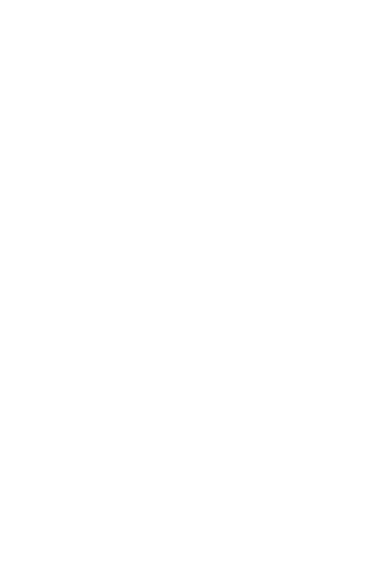
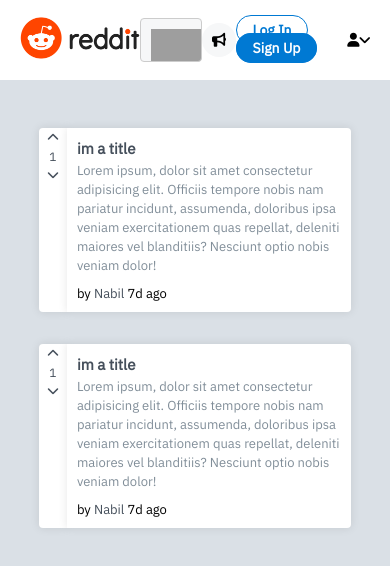
Before and after one commit to GSG-G11/nabils-reddit, a website: page views/index.html in a window 390 px wide. Drawn offline with Linux system fonts and the light colour scheme; grey boxes are pictures that could not be loaded.

Commit message:
added the home

```diff
--- a/views/css/style.css
+++ b/views/css/style.css
@@ -0,0 +1,273 @@
+@import url('https://fonts.googleapis.com/css2?family=IBM+Plex+Sans&display=swap');
+
+:root {
+    --blue: #0079d3;
+    --white: #fff;
+    --black: #000;
+    --orange: #FF5700;
+
+}
+
+
+* {
+    margin: 0;
+    padding: 0;
+    box-sizing: border-box;
+}
+
+body {
+    font-family: 'IBM Plex Sans', sans-serif;
+    font-size: 14px;
+    background: #DAE0E6;
+}
+
+header {
+    background: #fff;
+    height: 80px;
+    width: 100%;
+    display: flex;
+    justify-content: space-between;
+    align-items: center;
+    padding: 0 20px;
+}
+
+header div {
+    display: flex;
+    align-items: center;
+}
+
+.logo {
+    width : 120px;
+}
+
+
+input.website-search{
+    position: relative;
+    width: 50vw;
+    border: 1px solid #ccc;
+    border-radius: 4px;
+    font-size: 1rem;
+    background-color: #F6F7F8;
+    background-image: url(https://www.w3schools.com/css/searchicon.png);
+    background-position: 10px 10px;
+    background-repeat: no-repeat;
+    padding: 12px 20px 12px 40px;
+}
+
+input.website-search:focus, input.website-search:active, input.website-search:hover {
+    border: 4px solid var(--blue);
+    background-color: #fff;
+}
+
+.fa-bullhorn{
+    background-color: #F6F7F8 ;
+    border-radius: 50%;
+    padding: 10px;
+}
+
+.header-text  a {
+    text-decoration: none;
+    padding: 10px;
+    border-radius: 99999px;
+    padding: 5px 4vw;
+    font-weight: 600;
+    cursor: pointer;
+}
+.header-text  a:nth-child(1){
+    background: #fff;
+    color: var(--blue);
+    border: 1px solid var(--blue);
+
+}
+
+.header-text  a:nth-child(2){
+    background: var(--blue);
+    color: var(--white);
+    border: 1px solid var(--blue);
+
+}
+
+
+
+
+
+
+
+
+.posts-container {
+    margin-top: 2rem;
+    width: 100%;
+    height: 100vh;
+    display: flex;
+    align-items: center;
+    flex-direction: column;
+}
+
+.post{
+    display: flex;
+    width: 80vw;
+    max-width: 1200px;
+    margin: 1rem;
+
+
+}
+.votes{
+    display: flex;
+    flex-direction: column;
+    -webkit-box-align: center;
+    align-items: center;
+    width: 30px;
+    padding: 4px;
+    font-size: 12px;
+    line-height: 25px;
+    font-weight: 500;
+    text-align: center;
+    color: rgb(69, 79, 91);
+    background-color: var(--white);
+    box-shadow: 0px 0px 10px rgba(0, 0, 0, 0.1);
+    border-radius:  4px 0 0 4px ;
+
+}
+
+.content-container{
+    display: flex;
+    flex-direction: column;
+    width: 100%;
+    padding: 10px;
+    border-radius: 0 4px 4px 0;
+    background-color: var(--white);
+    box-shadow: 0px 0px 10px rgba(0, 0, 0, 0.1);
+
+}
+
+.title {
+    overflow: hidden;
+    text-overflow: ellipsis;
+    white-space: nowrap;
+    display: block;
+    font-size: 15px;
+    line-height: 21px;
+    font-weight: 900;
+    text-decoration: none;
+    color: rgb(69, 79, 91);
+}
+
+.content {
+    overflow: hidden;
+    text-overflow: ellipsis;
+    white-space: nowrap;
+    max-width: 800px;
+    padding-bottom: 1px;
+    font-size: 13px;
+    line-height: 19px;
+    color: rgb(129, 142, 153);
+    margin-bottom: 0.5rem ;
+
+}
+
+.details {
+    font-size: 13px;
+    margin-top: auto;
+    overflow: hidden;
+    text-overflow: ellipsis;
+    white-space: nowrap;
+}
+.details > a {
+    transition: color 0.1s ease 0s;
+    text-underline-position: under;
+    text-decoration: none;
+    color: rgb(69, 79, 91);
+}
+div > a:hover {
+    color: var(--blue);
+}
+div > p {
+    white-space: normal;
+    margin-bottom: 0.1rem ;
+}
+
+
+.modal {
+    display: none; /* Hidden by default */
+    position: fixed; /* Stay in place */
+    z-index: 1; /* Sit on top */
+    padding-top: 100px; /* Location of the box */
+    left: 0;
+    top: 0;
+    width: 100%; /* Full width */
+    height: 100%; /* Full height */
+    overflow: auto; /* Enable scroll if needed */
+    background-color: rgb(0,0,0); /* Fallback color */
+    background-color: rgba(0,0,0,0.4); /* Black w/ opacity */
+  }
+
+  /* Modal Content */
+  .modal-content {
+    position: relative;
+    background-color: #fefefe;
+    margin: auto;
+    padding: 0;
+    border: 1px solid #888;
+    width: 80%;
+    box-shadow: 0 4px 8px 0 rgba(0,0,0,0.2),0 6px 20px 0 rgba(0,0,0,0.19);
+    -webkit-animation-name: animatetop;
+    -webkit-animation-duration: 0.4s;
+    animation-name: animatetop;
+    animation-duration: 0.4s
+  }
+
+  /* Add Animation */
+  @-webkit-keyframes animatetop {
+    from {top:-300px; opacity:0}
+    to {top:0; opacity:1}
+  }
+
+  @keyframes animatetop {
+    from {top:-300px; opacity:0}
+    to {top:0; opacity:1}
+  }
+
+  /* The Close Button */
+  .close {
+    color: white;
+    float: right;
+    font-size: 28px;
+    font-weight: bold;
+  }
+
+  .close:hover,
+  .close:focus {
+    color: #000;
+    text-decoration: none;
+    cursor: pointer;
+  }
+
+  .modal-header {
+    padding: 2px 16px;
+    background-color: var(--orange);
+    color: white;
+  }
+
+  .modal-body {padding: 2px 16px;}
+
+
+
+@media screen and (max-width: 920px) {
+    input.website-search{
+        width: 38vw
+    }
+}
+
+
+@media screen and (max-width: 700px) {
+    input.website-search{
+        width: 28vw
+    }
+}
+
+
+@media screen and (max-width: 560px) {
+    input.website-search{
+        width: 9vw
+    }
+}
--- a/views/index.html
+++ b/views/index.html
@@ -1,16 +1,147 @@
 <!DOCTYPE html>
 <html lang="en">
-<head>
-    <meta charset="UTF-8">
-    <meta http-equiv="X-UA-Compatible" content="IE=edge">
-    <meta name="viewport" content="width=device-width, initial-scale=1.0">
-    <link rel="icon" type="image/x-icon" href="/views/media/favicon.ico">
-<link rel="stylesheet" href="/views/css/style.css">
+  <head>
+    <meta charset="UTF-8" />
+    <meta http-equiv="X-UA-Compatible" content="IE=edge" />
+    <meta name="viewport" content="width=device-width, initial-scale=1.0" />
+    <link
+      rel="stylesheet"
+      href="https://cdnjs.cloudflare.com/ajax/libs/font-awesome/6.0.0/css/all.min.css"
+      integrity="sha512-9usAa10IRO0HhonpyAIVpjrylPvoDwiPUiKdWk5t3PyolY1cOd4DSE0Ga+ri4AuTroPR5aQvXU9xC6qOPnzFeg=="
+      crossorigin="anonymous"
+      referrerpolicy="no-referrer"
+    />
+    <link rel="icon" type="image/x-icon" href="/views/media/favicon.ico" />
+    <link rel="stylesheet" href="/views/css/style.css" />
     <title>Reddit</title>
-</head>
-<body>
+  </head>
+  <body>
+    <!-- reddit header here -->
+    <header>
+      <div class="logo">
+        <a href="/">
+          <img class="logo" src="/views/media/logo.png" alt="Reddit" />
+        </a>
+      </div>
+      <div>
+        <input class="website-search" type="text" name="search" placeholder="Search Reddit" />
+      </div>
+      <i class="fa fa-bullhorn"></i>
+
+      <div class="header-text">
+        <p>
+          <a id="logIn" >Log In</a>
+          <a id="signUp" >Sign Up</a>
+        </p>
+      </div>
+      <div>
+        <i class="fa fa-user"></i>
+        <i class="fa-solid fa-angle-down"></i>
+      </div>
+    </header>
+    <!-- reddit main content here -->
+    <main>
+        <div id="logInModal" class="modal">
+
+        <div class="modal-content">
+            <div class="modal-header">
+              <span class="close">&times;</span>
+              <h2>Log in</h2>
+            </div>
+            <div class="modal-body">
+                <div class="">
+                    <i class="fas fa-envelope"></i>
+                    <input type="email" id="" placeholder="Your email" >
+                  </div>
+
+                  <div class="">
+                    <i class="fas fa-lock"></i>
+                    <input type="password" placeholder="Your password" id="">
+                  </div>
+                  <div>
+                    <button class="btn-signin">Log in</button>
+                  </div>
+            </div>
+
+          </div>
+
+        </div>
+
+        <div id="signUpModal" class="modal">
+
+            <div class="modal-content">
+                <div class="modal-header">
+                  <span class="close">&times;</span>
+                  <h2>Sign up</h2>
+                </div>
+                <div class="modal-body">
+                    <div class="">
+                        <i class="fas fa-user"></i>
+                        <input type="email" id="" placeholder="Your username" >
+                      </div>
+
+                    <div class="">
+                        <i class="fas fa-envelope"></i>
+                        <input type="email" id="" placeholder="Your email" >
+                      </div>
+
+                      <div class="">
+                        <i class="fas fa-lock"></i>
+                        <input type="password" placeholder="Your password" id="">
+                      </div>
+                      <div>
+                        <button class="btn-signin">Sign in</button>
+                      </div>
+                </div>
+
+              </div>
+
+            </div>
 
 
-    <script src="/views/js/dom.js"></script>
-</body>
+
+        <section class="posts-container">
+
+        <div class="post">
+        <div class="votes">
+            <i class="fa-solid fa-chevron-up up-vote"></i><span>1</span
+          ><i class="fa-solid fa-chevron-down down-vote"></i>
+        </div>
+        <div class="content-container">
+          <div class="title">
+              <p>im a title</p>
+          </div>
+          <div class="content">
+           <p>Lorem ipsum, dolor sit amet consectetur adipisicing elit. Officiis tempore nobis nam pariatur incidunt, assumenda, doloribus ipsa veniam exercitationem quas repellat, deleniti maiores vel blanditiis? Nesciunt optio nobis veniam dolor!</p>
+          </div>
+          <div class="details">
+          <span>by</span
+            >&nbsp;<a href="/" class="owner">Nabil</a>&nbsp;<span>7d ago</span>
+          </div>
+        </div>
+    </div>
+    <div class="post">
+        <div class="votes">
+            <i class="fa-solid fa-chevron-up up-vote"></i><span>1</span
+          ><i class="fa-solid fa-chevron-down down-vote"></i>
+        </div>
+        <div class="content-container">
+          <div class="title">
+              <p>im a title</p>
+          </div>
+          <div class="content">
+           <p>Lorem ipsum, dolor sit amet consectetur adipisicing elit. Officiis tempore nobis nam pariatur incidunt, assumenda, doloribus ipsa veniam exercitationem quas repellat, deleniti maiores vel blanditiis? Nesciunt optio nobis veniam dolor!</p>
+          </div>
+          <div class="details">
+          <span>by</span
+            >&nbsp;<a href="/" class="owner">Nabil</a>&nbsp;<span>7d ago</span>
+          </div>
+        </div>
+    </div>
+</section>
+
+    </main>
+
+    <script src="./js/dom.js"></script>
+  </body>
 </html>
--- a/views/js/dom.js
+++ b/views/js/dom.js
@@ -0,0 +1,37 @@
+/* eslint-disable no-undef */
+const logInModal = document.getElementById('logInModal');
+
+const logIn = document.getElementById('logIn');
+
+const span = document.getElementsByClassName('close')[0];
+
+logIn.addEventListener('click', () => {
+  logInModal.style.display = 'block';
+});
+
+span.onclick = () => {
+  logInModal.style.display = 'none';
+};
+
+const signUpModal = document.getElementById('signUpModal');
+
+const signUp = document.getElementById('signUp');
+
+const span2 = document.getElementsByClassName('close')[1];
+
+signUp.addEventListener('click', () => {
+  signUpModal.style.display = 'block';
+});
+
+span2.onclick = () => {
+  signUpModal.style.display = 'none';
+};
+
+window.onclick = (event) => {
+  if (event.target === signUpModal) {
+    signUpModal.style.display = 'none';
+  }
+  if (event.target === logInModal) {
+    logInModal.style.display = 'none';
+  }
+};
```
Also changed, not shown: views/media/logo.png (added).
